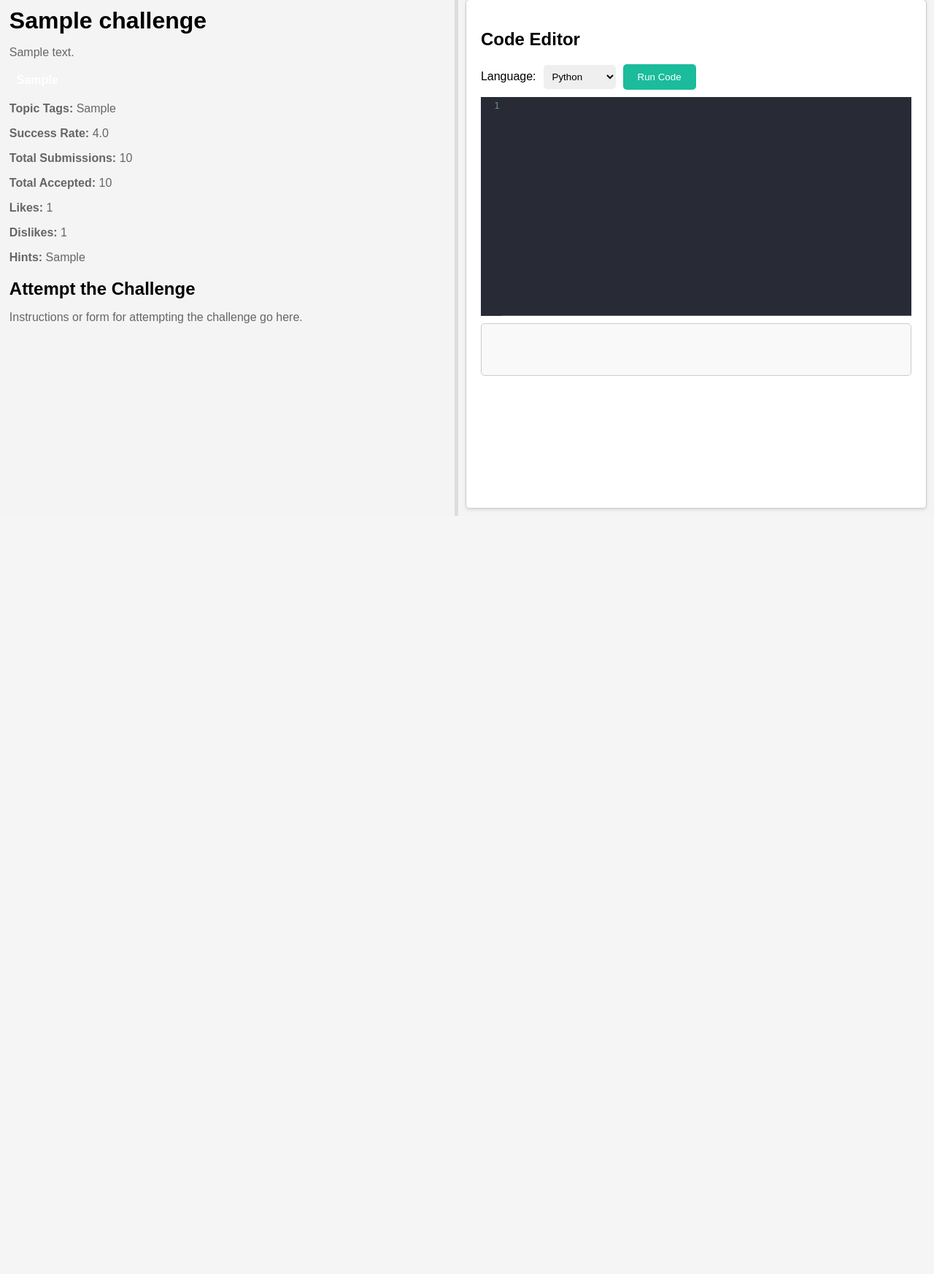
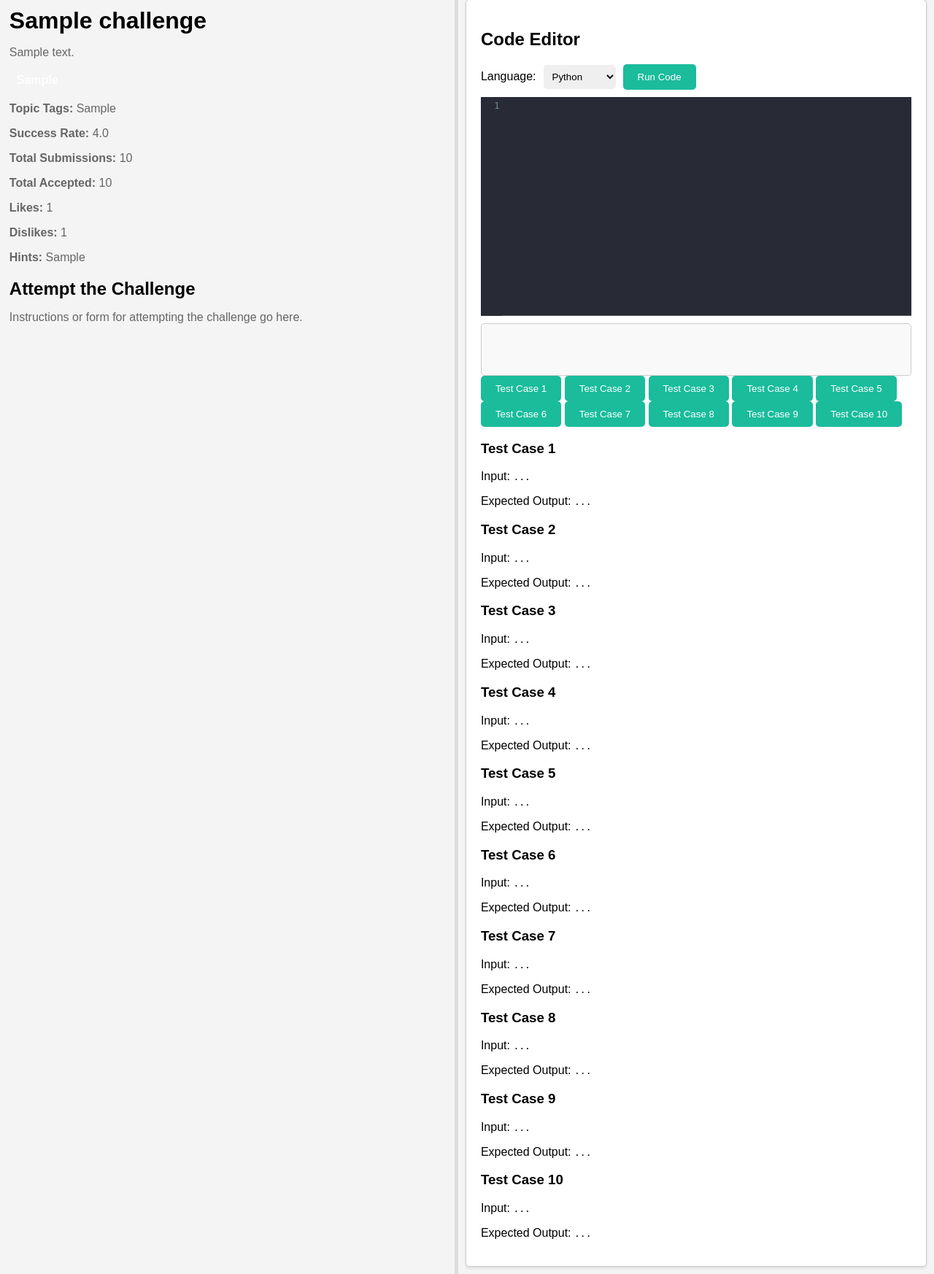
Before and after one commit to omarelleuch/codding_platform, a Django app: page /challenges/1/attempt/ in a window 1280 px wide. Shown: the part 93-1839 px from the top of the page at 73% size. Before the commit the page ends 800 px from the top, so only its background shows below. Run offline with Django 5.2, Linux system fonts and the light colour scheme; tables that the repository leaves empty hold one stand-in row (values such as "Sample post").

Commit message:
vusialisation of the result but still needs to be better designed cuz it do not show all of it

```diff
--- a/coding_challenges/models.py
+++ b/coding_challenges/models.py
@@ -16,6 +16,7 @@ class Challenge(models.Model):
     hints = models.TextField(null=True, blank=True)
     similar_questions_ids = models.CharField(max_length=255, null=True, blank=True)
     similar_questions_text = models.TextField(null=True, blank=True)
+    test_cases = models.JSONField()
 
     def __str__(self):
         return self.title
--- a/coding_challenges/static/attempt_challenge.css
+++ b/coding_challenges/static/attempt_challenge.css
@@ -189,6 +189,34 @@ header nav ul li a:hover {
     overflow-wrap: break-word;
 }
 
+.test-case {
+    border: 1px solid #ddd;
+    padding: 10px;
+    margin-bottom: 10px;
+    border-radius: 5px;
+    background-color: #fff;
+}
+
+.test-case-header {
+    border-bottom: 1px solid #ddd;
+    margin-bottom: 10px;
+}
+
+.test-case-content p {
+    margin: 5px 0;
+}
+
+.overall-status {
+    font-weight: bold;
+    margin-top: 20px;
+    text-align: center;
+}
+
+.test-case-content {
+    margin-top: 10px;
+}
+
+
 
 /* CSS for Submit Button */
 .code-editor button {
--- a/coding_challenges/static/resize.js
+++ b/coding_challenges/static/resize.js
@@ -79,7 +79,7 @@ document.addEventListener('DOMContentLoaded', () => {
             try {
                 const challengeId = window.location.pathname.split('/')[2];  // Extract challenge_id from URL
                 const result = await executeCode(code, challengeId); // Pass challengeId to executeCode function
-                document.getElementById('editor-output').textContent = JSON.stringify(result, null, 2);
+                displayResults(result);
             } catch (error) {
                 console.error('Error running code:', error);
                 document.getElementById('editor-output').textContent = 'An error occurred while running the code.';
@@ -92,7 +92,7 @@ async function executeCode(code, challengeId) {
     const languageId = document.getElementById('language-select').value;
 
     try {
-        const response = await fetch(`execute_code/`, {
+        const response = await fetch('execute_code/', {
             method: 'POST',
             headers: {
                 'Content-Type': 'application/json',
@@ -108,19 +108,59 @@ async function executeCode(code, challengeId) {
         console.log('Raw response text:', text);
 
         // Check if response is valid JSON
-        let result;
+        let resultArray;
         try {
-            result = JSON.parse(text);
+            resultArray = JSON.parse(text); // Assuming the response is JSON array
         } catch (e) {
             console.error('Failed to parse JSON:', e);
-            return 'An error occurred while parsing the response.';
+            return { error: 'An error occurred while parsing the response.' };
         }
 
-        console.log('Parsed response:', result);
-
-        return result.stdout || result.stderr || 'No output';
+        console.log('Parsed response:', resultArray);
+        return resultArray;
     } catch (error) {
         console.error('Error running code:', error);
-        return 'An error occurred while running the code.';
+        return { error: 'An error occurred while running the code.' };
     }
 }
+
+function displayResults(result) {
+    const output = document.getElementById('editor-output');
+    output.innerHTML = '';  // Clear previous content
+
+    // Handle cases where there's an error in the result
+    if (result.error) {
+        output.textContent = result.error;
+        return;
+    }
+
+    // Check if result contains test case results
+    if (result.results && Array.isArray(result.results)) {
+        result.results.forEach((testCase, index) => {
+            const testCaseElement = document.createElement('div');
+            testCaseElement.className = 'test-case';
+
+            testCaseElement.innerHTML = `
+                <div class="test-case-header">
+                    <h3>Test Case ${index + 1}</h3>
+                </div>
+                <div class="test-case-content">
+                    <p><strong>Input:</strong> <pre>${testCase.input}</pre></p>
+                    <p><strong>Expected Output:</strong> <pre>${testCase.expected_output}</pre></p>
+                    <p><strong>Actual Output:</strong> <pre>${testCase.actual_output || 'No output'}</pre></p>
+                    <p><strong>Status:</strong> <span class="${testCase.passed ? 'test-passed' : 'test-failed'}">${testCase.passed ? 'Passed' : 'Failed'}</span></p>
+                </div>
+            `;
+            output.appendChild(testCaseElement);
+        });
+    } else {
+        output.textContent = 'No test case results found.';
+    }
+
+    // Display overall status
+    const overallStatus = document.createElement('div');
+    overallStatus.className = 'overall-status';
+    overallStatus.textContent = result.all_passed ? 'All test cases passed!' : 'Some test cases failed.';
+    overallStatus.classList.add(result.all_passed ? 'status-pass' : 'status-fail');
+    output.appendChild(overallStatus);
+}
--- a/coding_challenges/templates/attempt_challenge.html
+++ b/coding_challenges/templates/attempt_challenge.html
@@ -73,6 +73,71 @@
                 <textarea id="code-editor" name="code" rows="10" placeholder="Enter your code here"></textarea>
                 <div id="editor-output" class="output"></div>
             </div>
+            <!-- Test Cases Tabs -->
+            <div class="test-cases-tabs">
+                <button class="tab-button active" onclick="showTab('test-case-1')">Test Case 1</button>
+                <button class="tab-button" onclick="showTab('test-case-2')">Test Case 2</button>
+                <button class="tab-button" onclick="showTab('test-case-3')">Test Case 3</button>
+                <button class="tab-button" onclick="showTab('test-case-4')">Test Case 4</button>
+                <button class="tab-button" onclick="showTab('test-case-5')">Test Case 5</button>
+                <button class="tab-button" onclick="showTab('test-case-6')">Test Case 6</button>
+                <button class="tab-button" onclick="showTab('test-case-7')">Test Case 7</button>
+                <button class="tab-button" onclick="showTab('test-case-8')">Test Case 8</button>
+                <button class="tab-button" onclick="showTab('test-case-9')">Test Case 9</button>
+                <button class="tab-button" onclick="showTab('test-case-10')">Test Case 10</button>
+            </div>
+
+            <!-- Test Cases Content -->
+            <div id="test-case-1" class="tab-content active">
+                <h3>Test Case 1</h3>
+                <p>Input: <code>...</code></p>
+                <p>Expected Output: <code>...</code></p>
+            </div>
+            <div id="test-case-2" class="tab-content">
+                <h3>Test Case 2</h3>
+                <p>Input: <code>...</code></p>
+                <p>Expected Output: <code>...</code></p>
+            </div>
+            <div id="test-case-3" class="tab-content">
+                <h3>Test Case 3</h3>
+                <p>Input: <code>...</code></p>
+                <p>Expected Output: <code>...</code></p>
+            </div>
+            <div id="test-case-4" class="tab-content">
+                <h3>Test Case 4</h3>
+                <p>Input: <code>...</code></p>
+                <p>Expected Output: <code>...</code></p>
+            </div>
+            <div id="test-case-5" class="tab-content">
+                <h3>Test Case 5</h3>
+                <p>Input: <code>...</code></p>
+                <p>Expected Output: <code>...</code></p>
+            </div>
+            <div id="test-case-6" class="tab-content">
+                <h3>Test Case 6</h3>
+                <p>Input: <code>...</code></p>
+                <p>Expected Output: <code>...</code></p>
+            </div>
+            <div id="test-case-7" class="tab-content">
+                <h3>Test Case 7</h3>
+                <p>Input: <code>...</code></p>
+                <p>Expected Output: <code>...</code></p>
+            </div>
+            <div id="test-case-8" class="tab-content">
+                <h3>Test Case 8</h3>
+                <p>Input: <code>...</code></p>
+                <p>Expected Output: <code>...</code></p>
+            </div>
+            <div id="test-case-9" class="tab-content">
+                <h3>Test Case 9</h3>
+                <p>Input: <code>...</code></p>
+                <p>Expected Output: <code>...</code></p>
+            </div>
+            <div id="test-case-10" class="tab-content">
+                <h3>Test Case 10</h3>
+                <p>Input: <code>...</code></p>
+                <p>Expected Output: <code>...</code></p>
+            </div>
         </div>
     </div>
 
--- a/coding_challenges/views.py
+++ b/coding_challenges/views.py
@@ -52,31 +52,52 @@ def execute_code(request, challenge_id):
             code = data.get('code')
             language_id = data.get('language_id')
 
-            conn = http.client.HTTPSConnection("judge0-ce.p.rapidapi.com")
+            challenge = get_object_or_404(Challenge, question_id=challenge_id)
+            test_cases = challenge.test_cases
 
-            payload = json.dumps({
-                "source_code": code,
-                "language_id": language_id,
-                "stdin": ""
-            })
-            print("language_id: ", language_id)
+            results = []
 
-            headers = {
-                'x-rapidapi-key': "1637d65cfdmshe6ac80fc81e85e8p1d29ebjsn960137744dd4",
-                'x-rapidapi-host': "judge0-ce.p.rapidapi.com",
-                'Content-Type': "application/json"
-            }
+            for test_case in test_cases:
+                input_data = test_case['input']
+                expected_output = test_case['output']
 
-            conn.request("POST", "/submissions?base64_encoded=true&wait=false&fields=*", payload, headers)
-            response = conn.getresponse()
-            response_data = response.read().decode("utf-8")
+                conn = http.client.HTTPSConnection("judge0-ce.p.rapidapi.com")
 
-            conn.close()
+                payload = json.dumps({
+                    "source_code": code,
+                    "language_id": language_id,
+                    "stdin": input_data
+                })
 
+                headers = {
+                    'x-rapidapi-key': "1637d65cfdmshe6ac80fc81e85e8p1d29ebjsn960137744dd4",
+                    'x-rapidapi-host': "judge0-ce.p.rapidapi.com",
+                    'Content-Type': "application/json"
+                }
 
-            # Parse JSON response
-            result = json.loads(response_data)
-            return JsonResponse(result)
+                conn.request("POST", "/submissions?base64_encoded=true&wait=false&fields=*", payload, headers)
+                response = conn.getresponse()
+                response_data = response.read().decode("utf-8")
+                conn.close()
+
+                result = json.loads(response_data)
+                actual_output = result.get('stdout', '').strip()
+                if not actual_output:
+                    actual_output = result.get('stderr', '').strip()
+
+                passed = actual_output == expected_output
+
+                results.append({
+                    'input': input_data,
+                    'expected_output': expected_output,
+                    'actual_output': actual_output,
+                    'passed': passed
+                })
+
+            all_passed = all(result['passed'] for result in results)
+            print("Response data:", response_data)
+
+            return JsonResponse({'results': results, 'all_passed': all_passed})
         except json.JSONDecodeError:
             return JsonResponse({"error": "Invalid JSON"}, status=400)
         except Exception as e:
```
